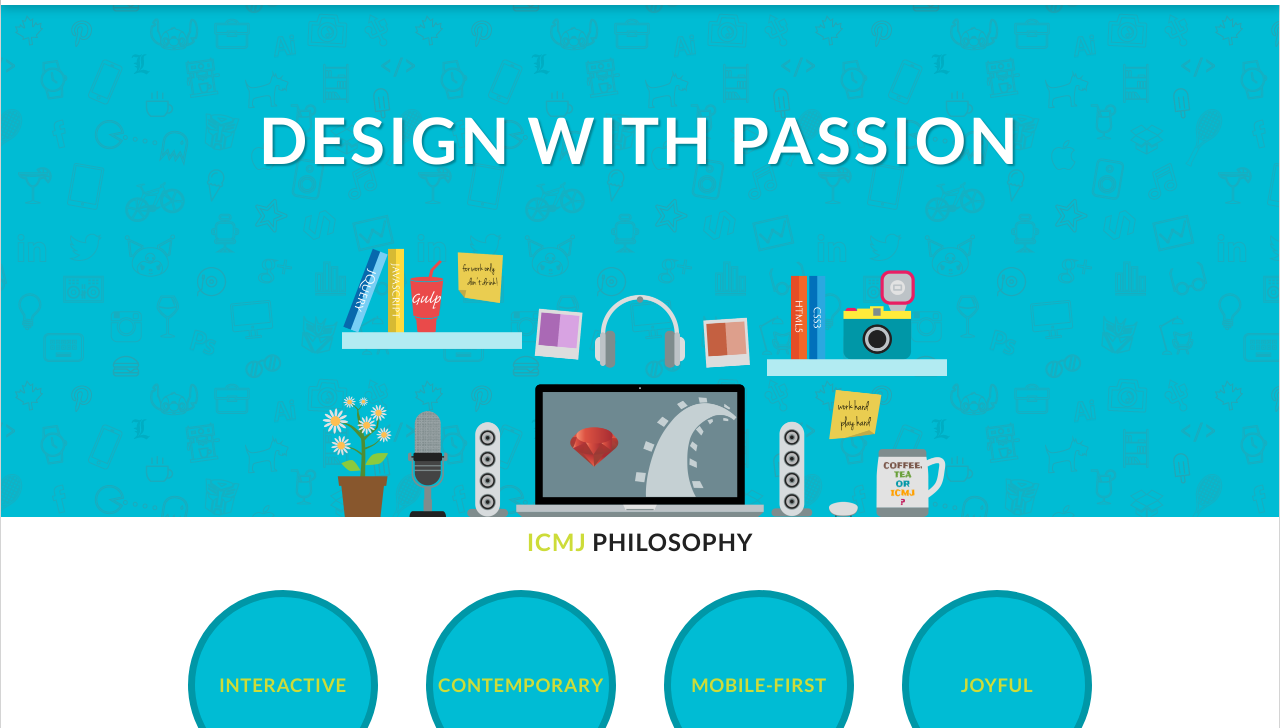
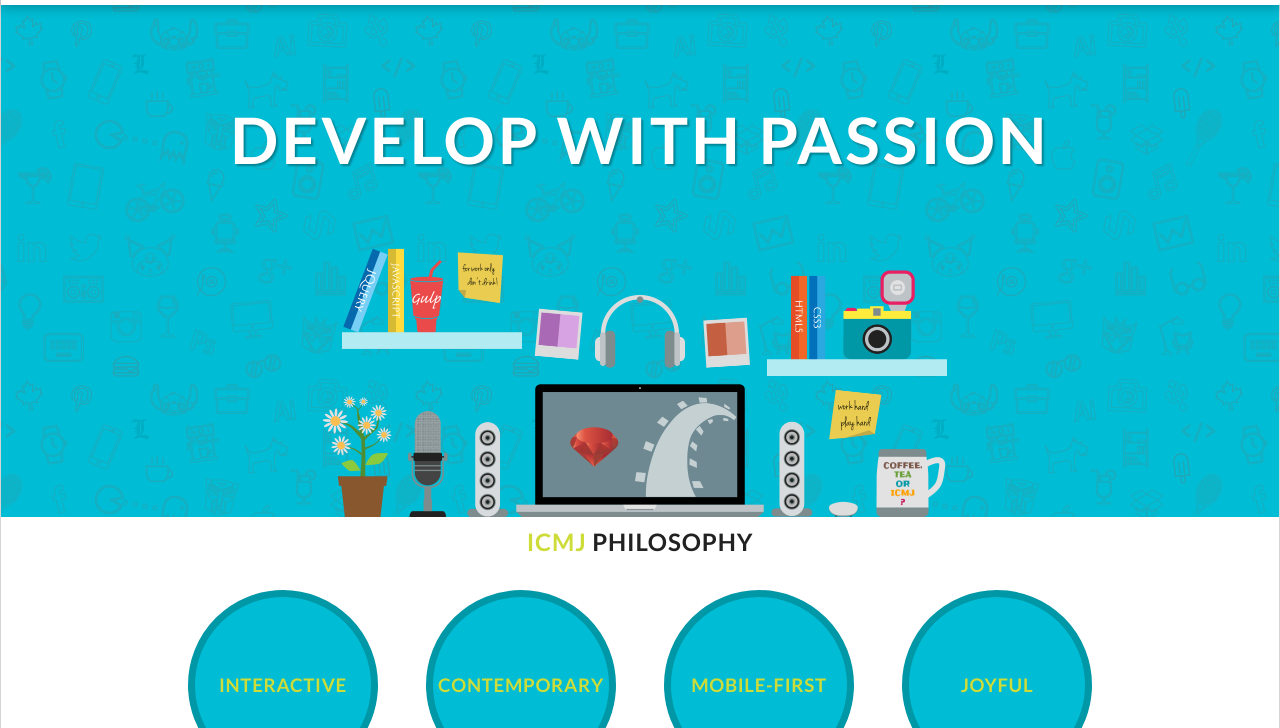
Before and after one commit to calvinfu1128/h5bp, a website: page index.html in a window 1280 px wide. Shown: the part 72-800 px from the top of the page. Drawn offline with nearby package versions, Linux system fonts and the light colour scheme.

Commit message:
headline edited & alignment adjusted

```diff
--- a/css/main.styl
+++ b/css/main.styl
@@ -267,8 +267,8 @@ main
   +above('s')
     height: 32em
   h1
-    padding-top: 0.8em
-    font-size: 1.8em
+    padding-top: 1em
+    font-size: 1.65em
     letter-spacing: 0.05em
     color: #fff
     text-shadow: 2px 2px 2px rgba(#000,0.3)
--- a/index.html
+++ b/index.html
@@ -52,7 +52,7 @@
             </nav>
             <main>
                 <section class="jumbotron">
-                    <h1>DESIGN WITH PASSION</h1>
+                    <h1>DEVELOP WITH PASSION</h1>
                 </section>
                 <div id="about_trigger"></div>
                 <section class="about">
```
Also changed, not shown: build/css/main.min.css, 2 other files.
